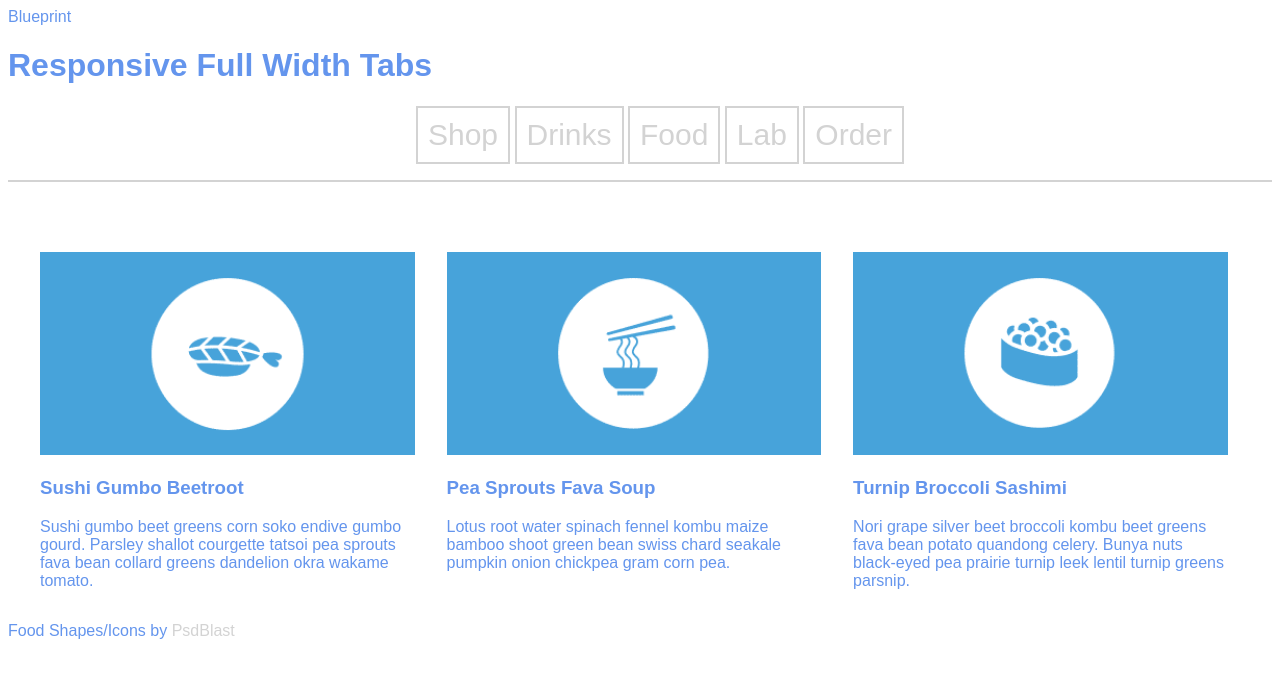
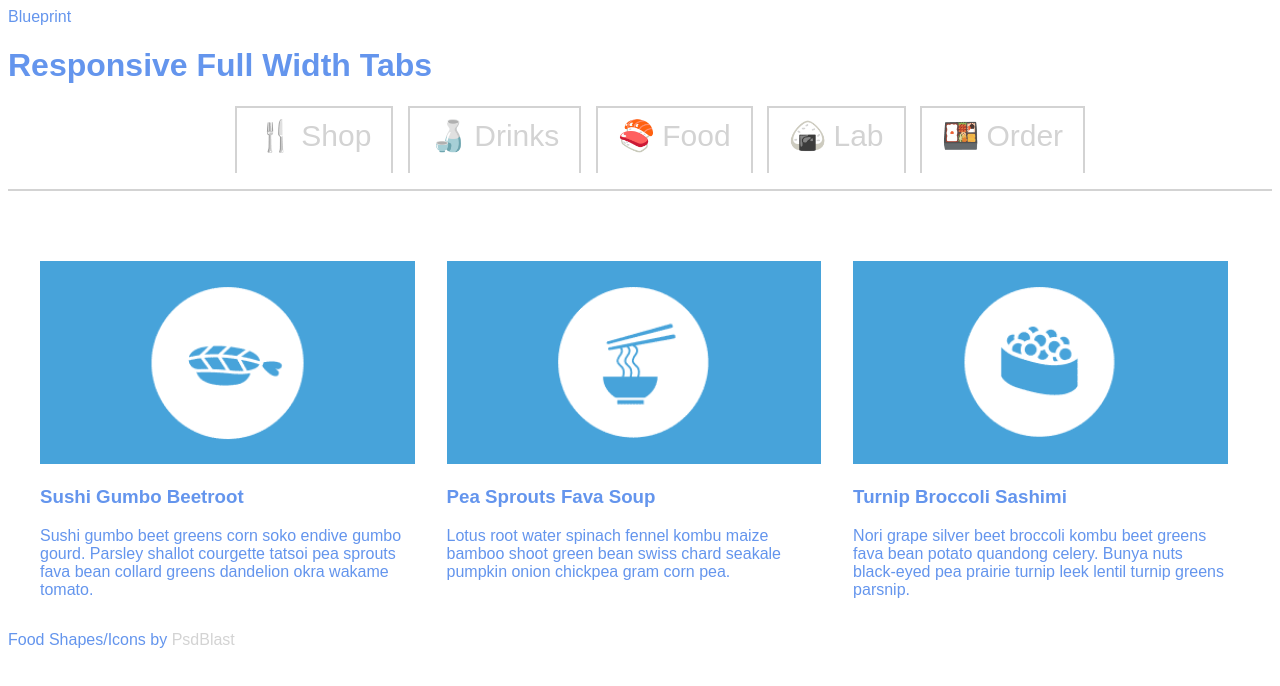
Before and after one commit to kmattiko/TIY-Assignments, a plain HTML site: page FullWidthTabs/index.html in a window 1280 px wide. Drawn offline with nearby package versions, Linux system fonts and the light colour scheme.

Commit message:
fixed the tab icons and removed bottom border

```diff
--- a/FullWidthTabs/css/styles.css
+++ b/FullWidthTabs/css/styles.css
@@ -33,18 +33,53 @@ body {
 	font-family: Arial, sans-serif;
 }
 
-.tabs nav ul li {
+#tabs nav ul li {
   display: inline-block;
 	border: 2px solid lightgrey;
+	border-bottom: none;
+	box-sizing: border-box;
 	font-size: 30px;
-	/*line height*/
-	padding: 10px 10px 10px 10px;
+	margin: auto .15em;
+	padding: 10px 20px 20px 20px;
+	margin: 0 5px 0 5px;
+	text-align: center;
 }
 
+#tabs nav ul li.tab-current {
+	border-color: navy;
+	border-bottom-color: white;
+	border-top-width: 3px;
+}
 
-/*.mediabox img {
-	width: 100%;
-}*/
+#tabs nav {
+	text-align: center
+}
+
+a.icon-shop::before {
+	content: "\1f374";
+	padding-right: 7px;
+}
+
+a.icon-cup::before {
+	content: "\1f376";
+	padding-right: 7px;
+}
+
+a.icon-food::before {
+	content: "\1f363";
+	padding-right: 7px;
+}
+
+a.icon-lab::before {
+	content: "\1f359";
+	padding-right: 7px;
+}
+
+a.icon-truck::before {
+	content: "\1f371";
+	padding-right: 7px;
+}
+
 .content section[id^="section-"] {
  display: none;
  padding-left: 1em;
@@ -60,11 +95,8 @@ body {
  clear: both;
 }
 
-
 .tabs nav {
 	border-bottom: 2px solid lightgrey;
-	margin-bottom: none;
-	padding-bottom: none;
 }
 
 nav {
@@ -75,11 +107,6 @@ a {
 	color: lightgrey;
 	text-decoration: none;
 }
-.tab-current {
-	color: magenta;
-	border-bottom: none;
-	font-size: 30px;
-}
 
 .mediabox {
 	width: 33%;
@@ -89,15 +116,19 @@ a {
 	box-sizing: border-box;
 }
 
-
 .mediabox img {
 	width: 100%;
 }
 
-#tabs li {
-	display
+@media screen and (max-width: 800px) {
+	.tabs nav ul li a > span {
+		display: none;
+	}
 }
 
-#tabs li .tab-current {
-	diplay: block
+@media screen and (max-width: 500px) {
+	.tabs nav ul li {
+		margin: 0;
+		width: 20;
+	}
 }
```
